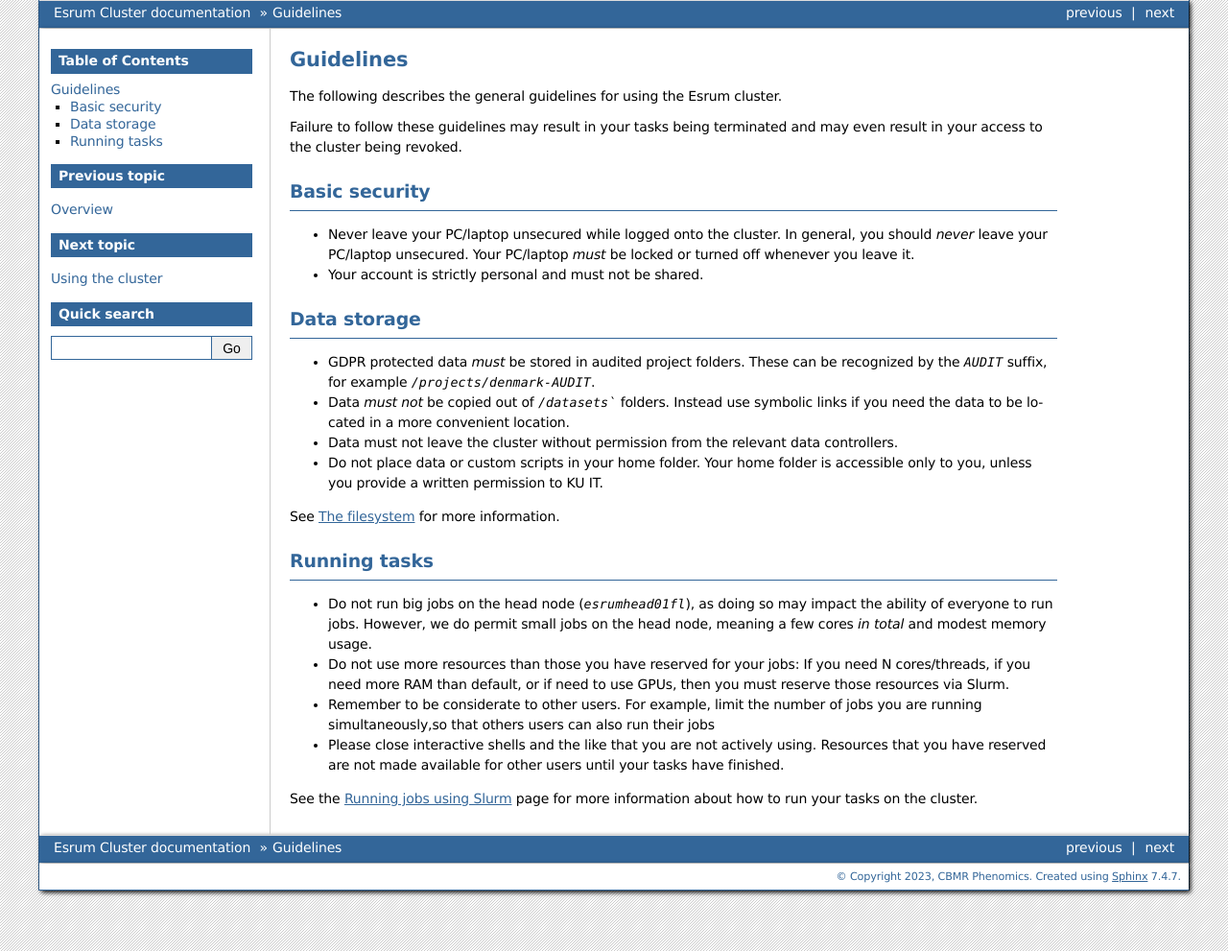
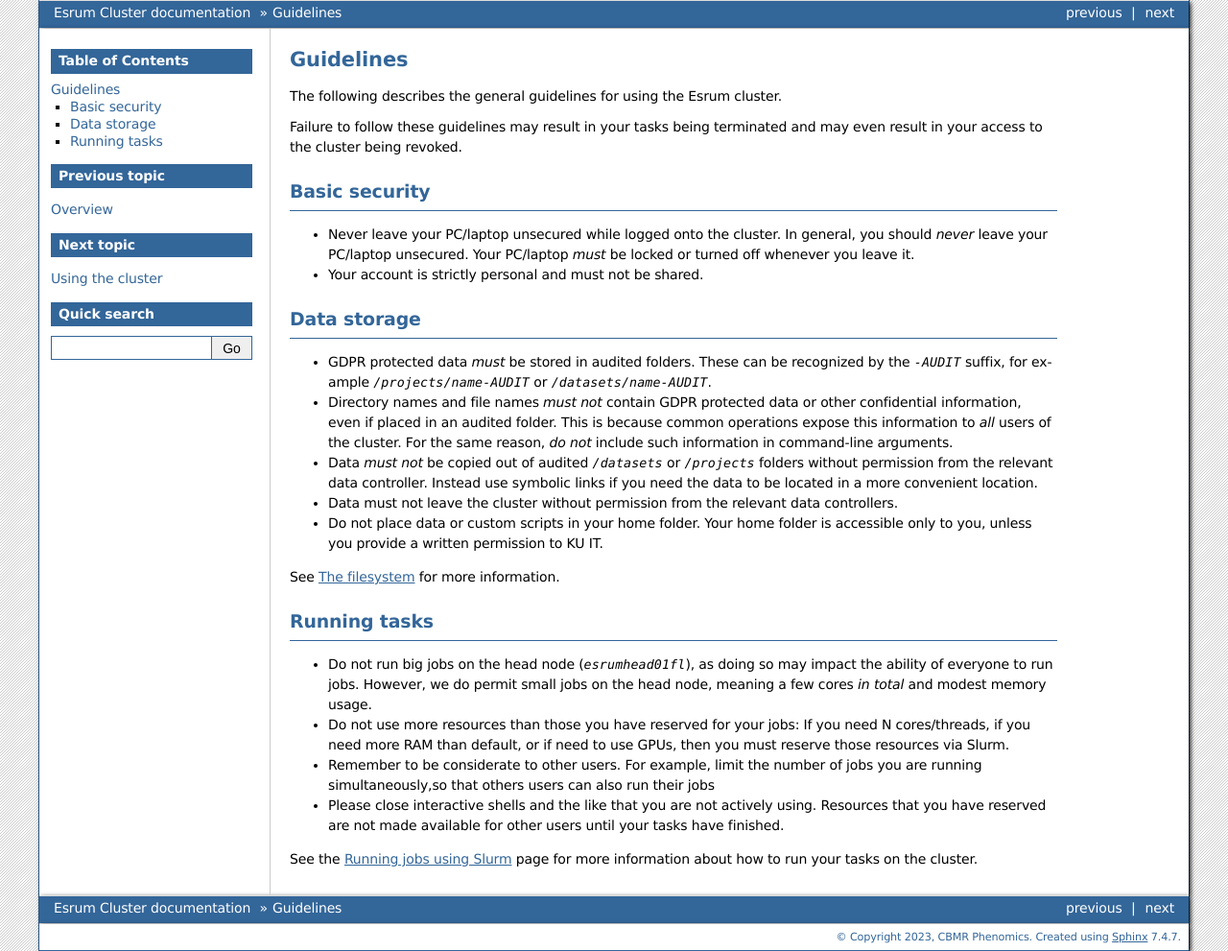
Before and after one commit to cbmrphenomics/cbmrphenomics.github.io, a Sphinx documentation site: the page built from esrum/source/guidelines.rst, in a window 1280 px wide. Shown: the whole page at 96% size. Built offline with Sphinx 7.4.7, drawn with Linux system fonts in a browser that asks for light colours.

Commit message:
expand guidelines

```diff
--- a/esrum/source/guidelines.rst
+++ b/esrum/source/guidelines.rst
@@ -23,12 +23,19 @@ revoked.
  Data storage
 **************
 
--  GDPR protected data *must* be stored in audited project folders.
-   These can be recognized by the `AUDIT` suffix, for example
-   `/projects/denmark-AUDIT`.
+-  GDPR protected data *must* be stored in audited folders. These can be
+   recognized by the `-AUDIT` suffix, for example `/projects/name-AUDIT`
+   or `/datasets/name-AUDIT`.
 
--  Data *must not* be copied out of `/datasets`` folders. Instead use
-   symbolic links if you need the data to be located in a more
+-  Directory names and file names *must not* contain GDPR protected data
+   or other confidential information, even if placed in an audited
+   folder. This is because common operations expose this information to
+   *all* users of the cluster. For the same reason, *do not* include
+   such information in command-line arguments.
+
+-  Data *must not* be copied out of audited `/datasets` or `/projects`
+   folders without permission from the relevant data controller. Instead
+   use symbolic links if you need the data to be located in a more
    convenient location.
 
 -  Data must not leave the cluster without permission from the relevant
```
